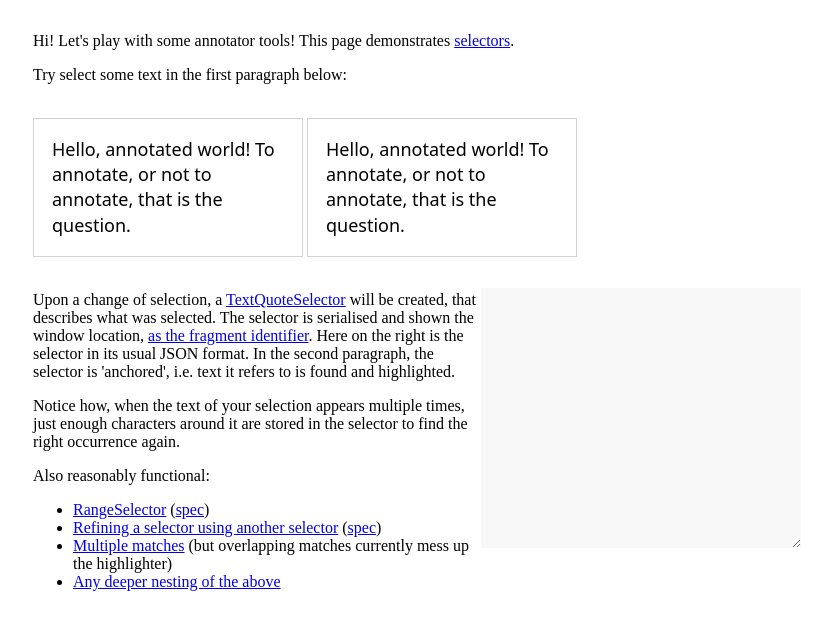
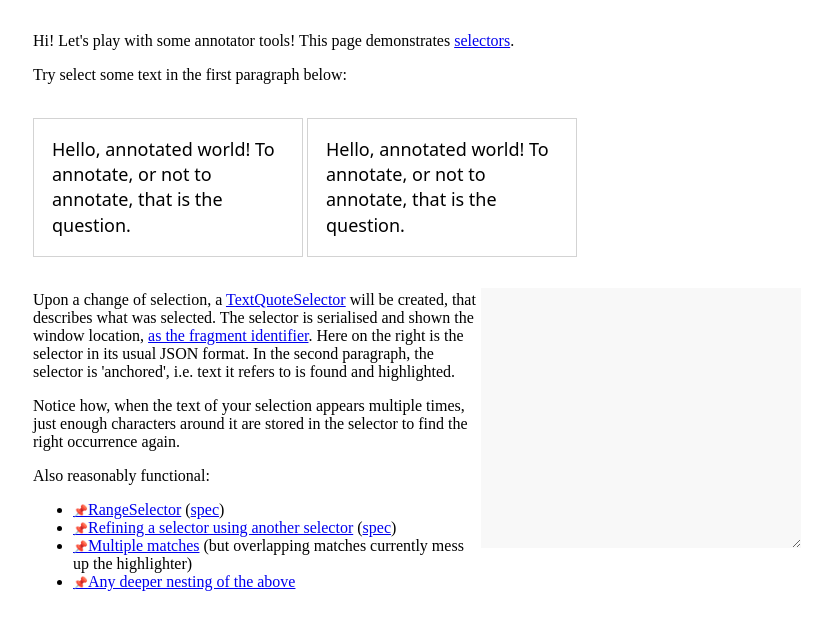
Before and after one commit to apache/incubator-annotator, a website built with webpack: page demo/index.html in a window 1280 px wide. Shown: the whole page, without its empty margins (223-1054 px from the left). Built offline with nearby package versions, Linux system fonts and the light colour scheme.

Commit message:
Style #selector() links wiith 📌 prefix

```diff
--- a/demo/index.html
+++ b/demo/index.html
@@ -37,6 +37,10 @@
         font-size: 18px;
         font-family: sans;
         border: 1px solid lightgrey;
+      }
+      a[href^="#selector"]:before {
+        content: '📌';
+        font-size: 75%
       }
     </style>
   </head>
```
